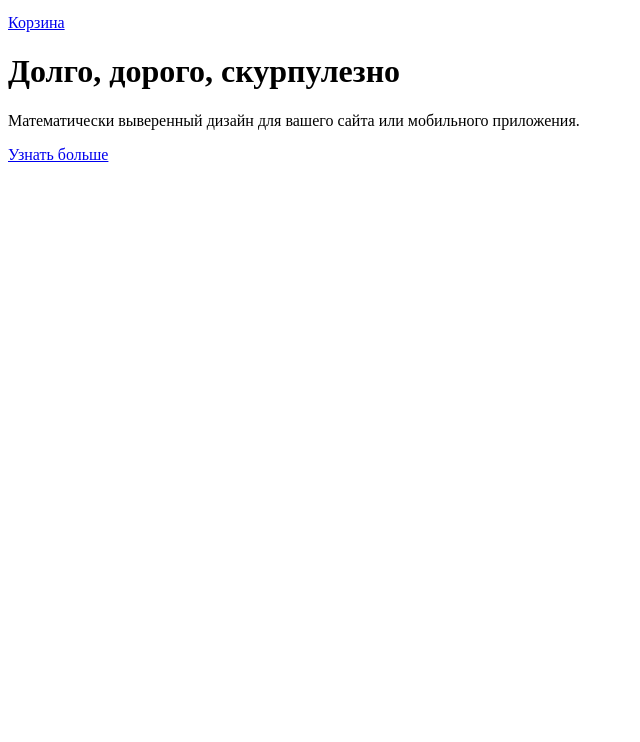
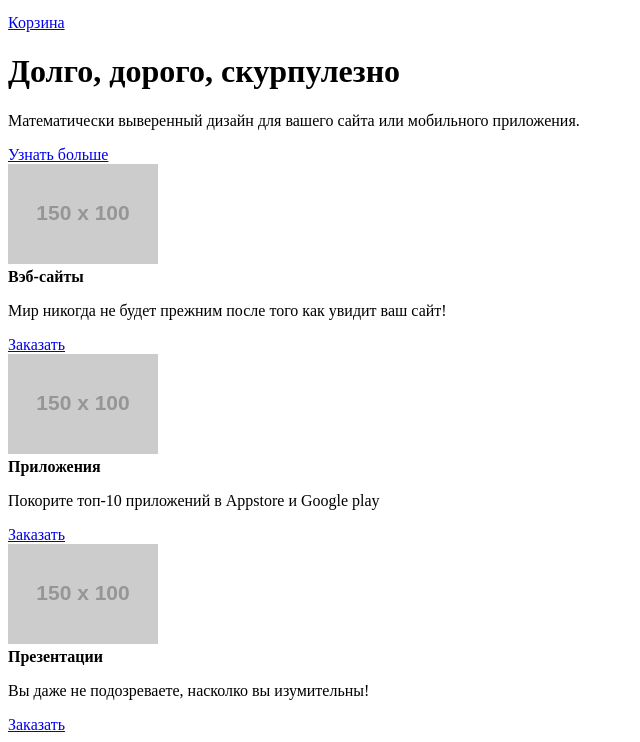
Before and after one commit to Tatyana1984/246912-nerds, a plain HTML site: page index.html in a window 1280 px wide. Shown: the part 202-944 px from the top of the page, without its empty margins (0-640 px from the left). Before the commit the page ends 800 px from the top, so only its background shows below. Drawn offline with Linux system fonts and the light colour scheme; placeholder pictures from the web are drawn by us.

Commit message:
Продукты

```diff
--- a/index.html
+++ b/index.html
@@ -37,6 +37,34 @@
         <p>Математически выверенный дизайн для вашего сайта или мобильного приложения.</p>
         <a class="more" href="#">Узнать больше</a>
       </div>
+      <div class="slider">
+
+      </div>
+        <div class="websites">
+          <div class="red">
+            <img src="http://placehold.it/150x100" alt="">
+          </div>
+          <b>Вэб-сайты</b>
+          <p>Мир никогда не будет прежним после того как увидит ваш сайт!</p>
+          <a class="order" href="#">Заказать</a>
+        </div>
+        <div class="apps">
+          <div class="green">
+            <img src="http://placehold.it/150x100" alt="">
+          </div>
+          <b>Приложения</b>
+          <p>Покорите топ-10 приложений в Appstore и Google play</p>
+          <a class="order" href="#">Заказать</a>
+        </div>
+        <div class="presentations">
+          <div class="yellow">
+            <img src="http://placehold.it/150x100" alt="">
+          </div>
+          <b>Презентации</b>
+          <p>Вы даже не подозреваете, насколко вы изумительны!</p>
+          <a class="order" href="#">Заказать</a>
+        </div>
+      </div>
     </main>
   </body>
 </html>
```
